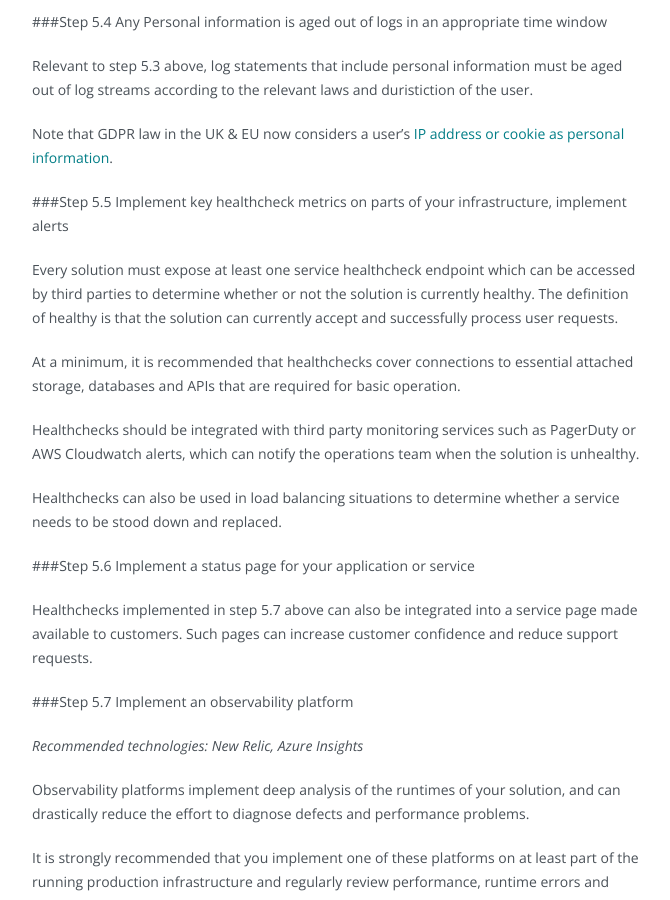
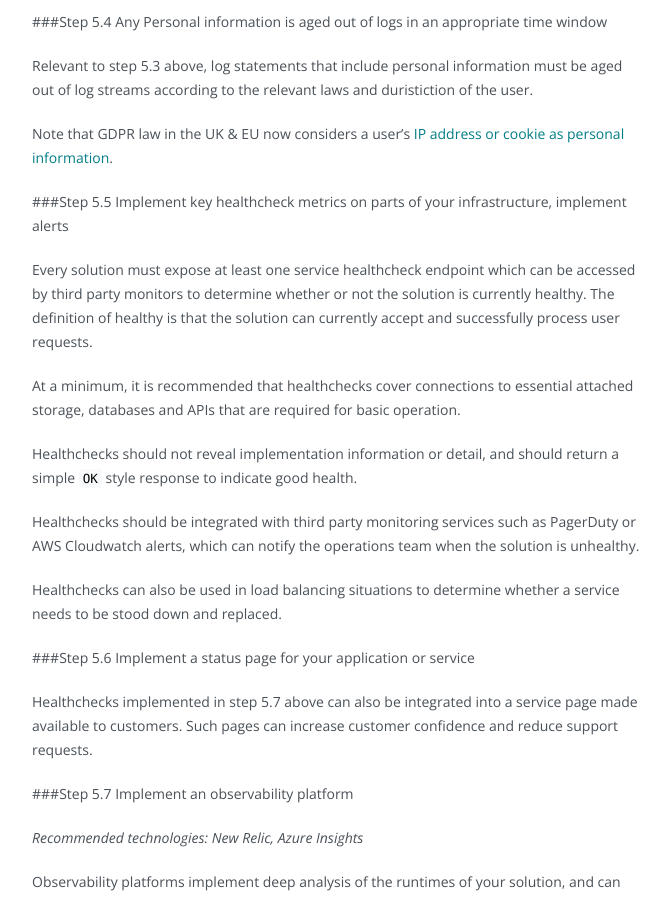
Before and after one commit to sagepublishing/sagepublishing.github.io, a Jekyll site: the page built from journeys/observability.md, in a window 1280 px wide and 900 px high, scrolled down 1442 px. Shown: the whole window, without its empty margins (375-1045 px from the left). Built offline with Jekyll 4.4.1, drawn with Linux system fonts in a browser that asks for light colours; nearby versions of some CDN libraries.

Commit message:
Minor changes to healthchecks

```diff
--- a/journeys/observability.md
+++ b/journeys/observability.md
@@ -55,9 +55,11 @@ Note that GDPR law in the UK & EU now considers a user's [IP address or cookie a
 
 ###Step 5.5 Implement key healthcheck metrics on parts of your infrastructure, implement alerts
 
-Every solution must expose at least one service healthcheck endpoint which can be accessed by third parties to determine whether or not the solution is currently healthy. The definition of healthy is that the solution can currently accept and successfully process user requests.
+Every solution must expose at least one service healthcheck endpoint which can be accessed by third party monitors to determine whether or not the solution is currently healthy. The definition of healthy is that the solution can currently accept and successfully process user requests.
 
 At a minimum, it is recommended that healthchecks cover connections to essential attached storage, databases and APIs that are required for basic operation.
+
+Healthchecks should not reveal implementation information or detail, and should return a simple `OK` style response to indicate good health.
 
 Healthchecks should be integrated with third party monitoring services such as PagerDuty or AWS Cloudwatch alerts, which can notify the operations team when the solution is unhealthy.
 
```
